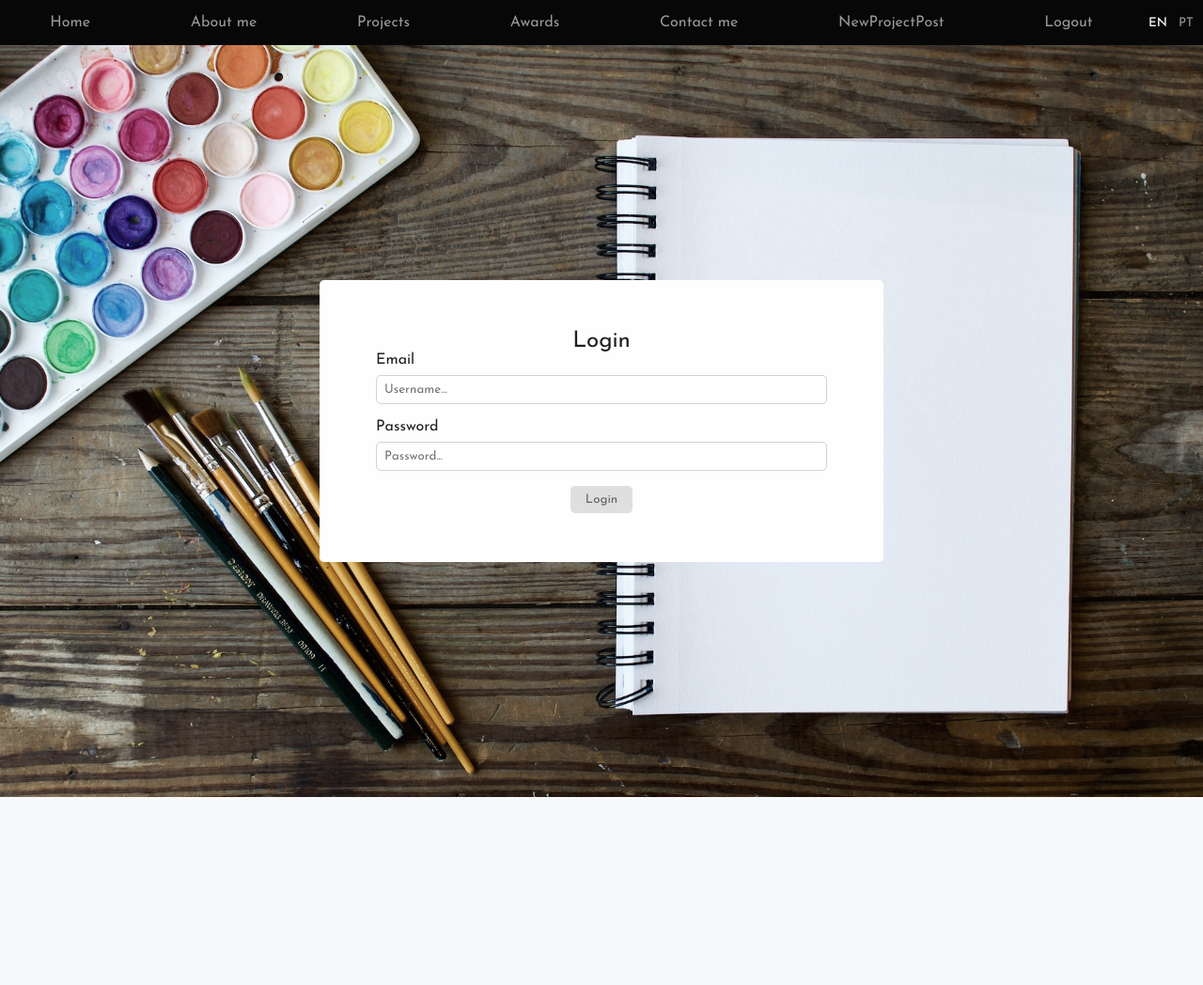
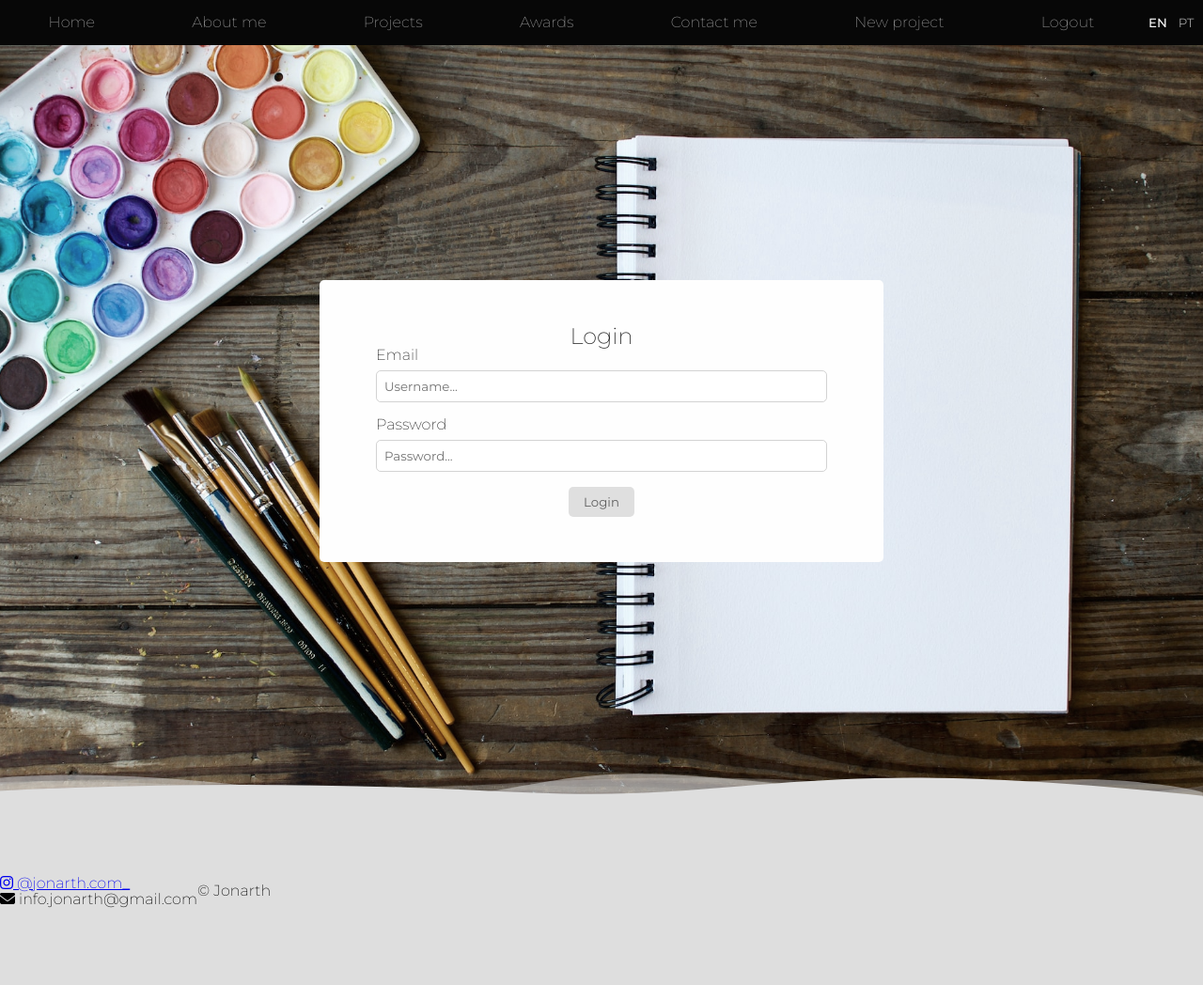
Before and after one commit to leohx2/CS50s_Web, a Django app: template FinalProject/finalproject/portfolio/templates/portfolio/login.html in a window 1280 px wide. Shown: the whole page at 94% size. Before the commit the page ends 848 px from the top, so only its background shows below. Run offline with Django 3.2, Linux system fonts and the light colour scheme; the template is opened without the code that fills it, so the values that code supplies are empty; a user stored in the database is signed in; some libraries are stand-ins or nearby versions.

Commit message:
Changing font, creating footer waves and loading email button animation
Changing font
from:
font-family: 'Josefin Sans', sans-serif;
to:
font-family: 'Montserrat', sans-serif;

Creating foot waves transition using https://www.shapedivider.app/

Creating animation loading when user submit the message

```diff
--- a/FinalProject/finalproject/portfolio/static/portfolio/css/animation.css
+++ b/FinalProject/finalproject/portfolio/static/portfolio/css/animation.css
@@ -22,6 +22,18 @@
     animation: transitionOpacity 0.5s forwards ease-in-out;
 }
 
+.submitLoading::after{
+    animation: loading 1s ease infinite;
+    content: "";
+    height: 16px;
+    border: 5px solid transparent;
+    border-top-color: #080808;
+    border-radius: 50%;
+    inset: 0 0 0 0;
+    margin: auto;
+    position: absolute;
+    width: 16px;
+}
 
 @keyframes transitionOpacity {
     0% {
@@ -52,3 +64,12 @@
         opacity: 0;
     }
 }
+
+@keyframes loading {
+    from {
+        transform: rotate(0turn);
+    }
+    to {
+        transform: rotate(1turn);
+    }
+}
--- a/FinalProject/finalproject/portfolio/static/portfolio/css/contact.css
+++ b/FinalProject/finalproject/portfolio/static/portfolio/css/contact.css
@@ -34,7 +34,7 @@
 .contact-fields-headline{
     font-size: 2rem;
     margin-bottom: 3rem;
-    font-weight: bold;
+    font-weight: 600;
     text-align: center;
     width: var(--formWidth);
 }
@@ -88,12 +88,17 @@ textarea{
     border-radius: 3px;
     cursor: pointer;
     padding: 1rem 0.5rem;
+    position: relative;
     width: calc(var(--formWidth) + 1rem);
     opacity: 1;
     transition: all 0.2s ease-in-out;
 }
 
-.disabled {
+.submitLoading {
+    color: #FAFAFA;
+}
+
+.disabled{
     pointer-events: none;
     opacity: 0.8;
 }
--- /dev/null
+++ b/FinalProject/finalproject/portfolio/static/portfolio/css/footer.css
@@ -0,0 +1,7 @@
+footer {
+    align-items: center;
+    background-color: #dedede;
+    display: flex;
+    height: 200px;
+    width: 100vw;
+}
--- a/FinalProject/finalproject/portfolio/static/portfolio/css/homePage.css
+++ b/FinalProject/finalproject/portfolio/static/portfolio/css/homePage.css
@@ -40,7 +40,7 @@
 
 .authorDescription-briefing {
     font-size: 1.2rem;
-    margin-top: 1.8rem;
+    margin-top: 1rem;
 }
 
 .homePage-authorPicture {
@@ -61,7 +61,7 @@
 .authorDescription-buttons button {
     background-color: #fafafae1;
     border: none;
-    border-radius: 5px;
+    border-radius: 3px;
     color: #080808;
     cursor: pointer;
     padding: 0.6rem;
--- a/FinalProject/finalproject/portfolio/static/portfolio/css/index.css
+++ b/FinalProject/finalproject/portfolio/static/portfolio/css/index.css
@@ -1,12 +1,17 @@
 
 body {
     background-color: #080808;
-    font-family: 'Josefin Sans', sans-serif;
-    overflow: hidden;
+    font-family: 'Montserrat', sans-serif;
+    font-weight: 200;
+    overflow-x: hidden;
 }
 
 button, textarea, input {
-    font-family: 'Josefin Sans', sans-serif;
+    font-family: 'Montserrat', sans-serif;
+}
+
+main {
+    position: relative;
 }
 
 .navBar {
@@ -58,3 +63,26 @@ button, textarea, input {
     position: relative;
     width: 100%;
 }
+
+/* Waves took from  https://www.shapedivider.app/*/
+.custom-shape-divider-bottom-1694717140 {
+    position: absolute;
+    bottom: 0;
+    left: 0;
+    width: 100%;
+    overflow: hidden;
+    line-height: 0;
+    transform: rotate(180deg);
+}
+
+.custom-shape-divider-bottom-1694717140 svg {
+    position: relative;
+    display: block;
+    width: calc(107% + 1.3px);
+    height: 27px;
+    transform: rotateY(180deg);
+}
+
+.custom-shape-divider-bottom-1694717140 .shape-fill {
+    fill: #DEDEDE;
+}
--- a/FinalProject/finalproject/portfolio/static/portfolio/javaScript/Pages/contactPage.js
+++ b/FinalProject/finalproject/portfolio/static/portfolio/javaScript/Pages/contactPage.js
@@ -16,6 +16,16 @@ function disabledButton(e, elements, button) {
     }
 }
 
+// Change the button while python sends the e-mail
+function loading(btn) {
+    btn.classList.add("submitLoading")
+}
+
+// Change the button back to normal after the loading ends
+function endLoading(btn) {
+    btn.classList.remove("submitLoading")
+}
+
 // Handle Submit and sending the e-mail info to django
 async function handleSubmit(e) {
     e.preventDefault()
@@ -27,7 +37,11 @@ async function handleSubmit(e) {
         console.log("error, missing item");
         return
     } else {
+        // Get the input to apply the loading function
+        const btn = document.getElementById("submitEmail")
+
         // Send the e-mail info to django
+        loading(btn)
         const res = await fetch(`/contact`, {
             method: 'POST',
             body: JSON.stringify({
@@ -36,6 +50,7 @@ async function handleSubmit(e) {
                 message: message.value
             })
         })
+        endLoading(btn)
         // Clean the input values after the send the e-mail
         name.value= "";
         email.value = "";
@@ -83,7 +98,7 @@ export function renderContactPage(main, container, backButton = false) {
                     </div>
                 </div>
                 <textarea data-event="onChange" id="message-content" cols="30" rows="10" placeholder="Message..." required></textarea>
-                <input class="submitBtn disabled" id="submitEmail" type="submit" value="Send message.">
+                <button class="submitBtn disabled" id="submitEmail" type="submit">Send message</button>
             </form>
             <div class="contact-fields-socialMedia">
                 <a class="socialMedia-link" href="https://www.instagram.com/jonarth.com_/" target="blank">
--- a/FinalProject/finalproject/portfolio/static/portfolio/javaScript/main.js
+++ b/FinalProject/finalproject/portfolio/static/portfolio/javaScript/main.js
@@ -49,6 +49,7 @@ document.addEventListener('DOMContentLoaded', () => {
     choosePageToRender(main, container, buttons);
 });
 
+// Choose the page to render base on the ""
 export function choosePageToRender(main, container, backButton=false){
     if (main.dataset.pageRender === "home") {
         container.classList.add("home")
--- a/FinalProject/finalproject/portfolio/templates/portfolio/index.html
+++ b/FinalProject/finalproject/portfolio/templates/portfolio/index.html
@@ -1,7 +1,7 @@
 {% load static %}
 
 <!DOCTYPE html>
-
+<!-- Thank you very much for the waves https://www.shapedivider.app/-->
 <html lang="en">
     <head>
         <meta name="viewport" content="width=device-width, initial-scale=1">
@@ -12,11 +12,12 @@
         <link rel="stylesheet" href="{% static 'portfolio/css/animation.css' %}">
         <link rel="stylesheet" href="{% static 'portfolio/css/homePage.css' %}">
         <link rel="stylesheet" href="{% static 'portfolio/css/contact.css' %}">
+        <link rel="stylesheet" href="{% static 'portfolio/css/footer.css' %}">
         {% block link %} {%endblock%}
         <link rel="preconnect" href="https://fonts.googleapis.com">
         <link rel="preconnect" href="https://fonts.gstatic.com" crossorigin>
-        <link href="https://fonts.googleapis.com/css2?family=Josefin+Sans:ital,wght@0,300;0,400;0,500;0,600;0,700;1,300;1,400&family=Permanent+Marker&display=swap" rel="stylesheet">
         <link href="https://fonts.googleapis.com/css2?family=Rock+Salt&display=swap" rel="stylesheet">
+        <link href="https://fonts.googleapis.com/css2?family=Montserrat:wght@100;200;300;400;500;600;700;800;900&display=swap" rel="stylesheet">
 
     </head>
     <body>
@@ -29,7 +30,7 @@
                     <li><a data-page="awards" class="navA {% if pageToRender == 'awards' %} active {% endif %}" href="#">Awards</a></li>
                     <li><a data-page="contact" class="navA {% if pageToRender == 'contact' %} active {% endif %}" href="#">Contact me</a></li>
                     {% if user.is_authenticated %}
-                        <li><a data-page="newProject" class="navA" href="#">NewProjectPost</a></li>
+                        <li><a data-page="newProject" class="navA" href="#">New project</a></li>
                         <li><a class="authorA" href="{%url 'logout' %}">Logout</a></li>
                     {% endif %}
                 </ul>
@@ -40,14 +41,36 @@
             </nav>
         </header>
         <main data-language="en" data-page-render="{{pageToRender}}">
-        {% block main %}
-            <div class="transictionMaker"></div>
+            {% block main %}
+                <div class="transictionMaker"></div>
 
-            <section class="mainSectionContainer" data-render-section="true">
-            </section>
-        {% endblock %}
+                <section class="mainSectionContainer" data-render-section="true">
+                </section>
+            {% endblock %}
+            <div class="custom-shape-divider-bottom-1694717140">
+                <svg data-name="Layer 1" xmlns="http://www.w3.org/2000/svg" viewBox="0 0 1200 120" preserveAspectRatio="none">
+                    <path d="M0,0V46.29c47.79,22.2,103.59,32.17,158,28,70.36-5.37,136.33-33.31,206.8-37.5C438.64,32.43,512.34,53.67,583,72.05c69.27,18,138.3,24.88,209.4,13.08,36.15-6,69.85-17.84,104.45-29.34C989.49,25,1113-14.29,1200,52.47V0Z" opacity=".25" class="shape-fill"></path>
+                    <path d="M0,0V15.81C13,36.92,27.64,56.86,47.69,72.05,99.41,111.27,165,111,224.58,91.58c31.15-10.15,60.09-26.07,89.67-39.8,40.92-19,84.73-46,130.83-49.67,36.26-2.85,70.9,9.42,98.6,31.56,31.77,25.39,62.32,62,103.63,73,40.44,10.79,81.35-6.69,119.13-24.28s75.16-39,116.92-43.05c59.73-5.85,113.28,22.88,168.9,38.84,30.2,8.66,59,6.17,87.09-7.5,22.43-10.89,48-26.93,60.65-49.24V0Z" opacity=".5" class="shape-fill"></path>
+                    <path d="M0,0V5.63C149.93,59,314.09,71.32,475.83,42.57c43-7.64,84.23-20.12,127.61-26.46,59-8.63,112.48,12.24,165.56,35.4C827.93,77.22,886,95.24,951.2,90c86.53-7,172.46-45.71,248.8-84.81V0Z" class="shape-fill"></path>
+                </svg>
+            </div>
         </main>
-        <footer></footer>
+        <footer>
+            <div class="footer-socialMedia">
+                <a class="socialMedia-footer" href="https://www.instagram.com/jonarth.com_/" target="blank">
+                    <div class="socialMedia-footer-info">
+                        <i class="fa-brands fa-instagram"></i>
+                        <span>@jonarth.com_</span>
+                    </div>
+                </a>
+                <div class="socialMedia-footer-info">
+                    <i class="fa-solid fa-envelope"></i>
+                    <span>info.jonarth@gmail.com</span>
+                </div>
+            </div>
+
+            <span>&#169; Jonarth</span>
+        </footer>
         <script src="{% static 'portfolio/javaScript/main.js' %}" type="module"></script>
         <script src="https://kit.fontawesome.com/53fd3c626b.js" crossorigin="anonymous"></script>
     </body>
```
Also changed, not shown: FinalProject/finalproject/oquefazer.txt (added, +27 -0 lines), Commerce/commerce/db.sqlite3, FinalProject/finalproject/db.sqlite3.
